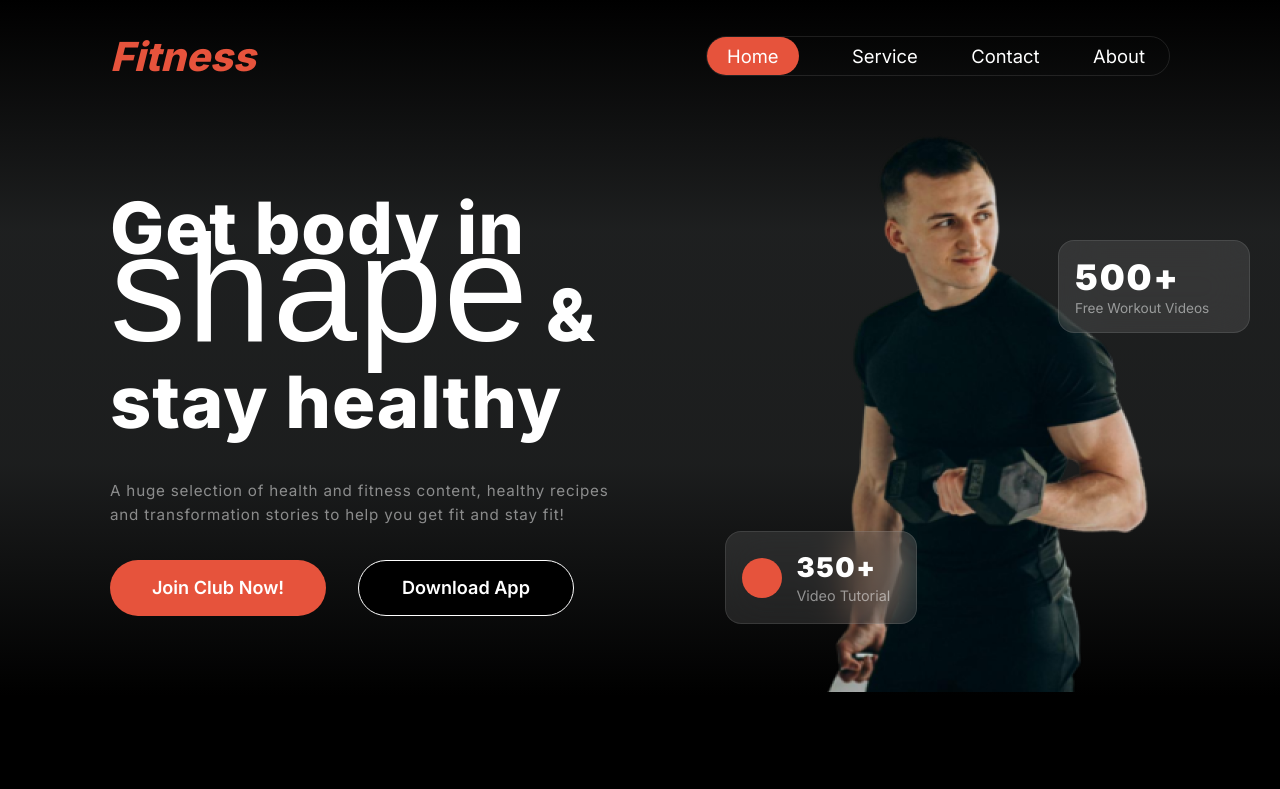
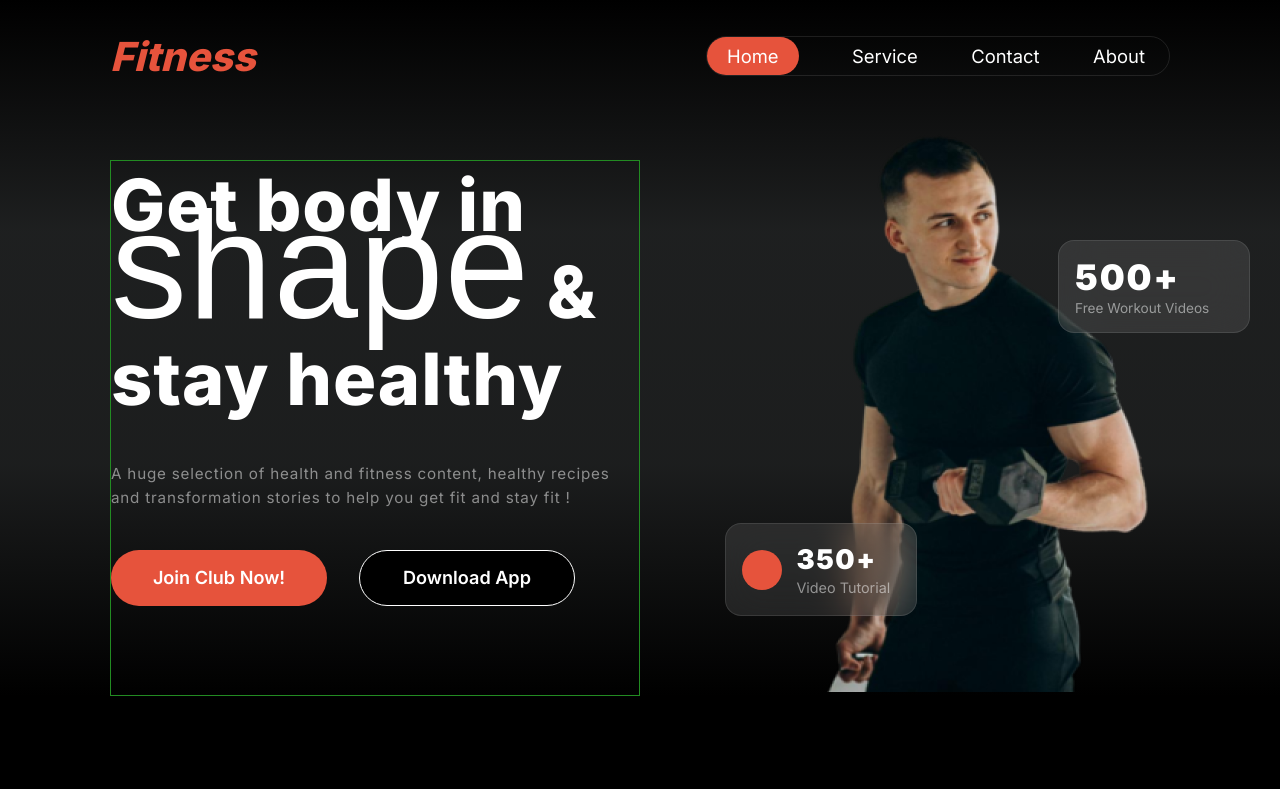
Before and after one commit to himu-mitra/Fitness-Business-Portfolio, a plain HTML site: page index.html in a window 1280 px wide. Shown: the top 789 px of the page. Drawn offline with Linux system fonts and the light colour scheme; a web font is replaced by a local one.

Commit message:
Update Hero Section

```diff
--- a/styles/style.css
+++ b/styles/style.css
@@ -110,7 +110,8 @@ nav {
 
 .hero-content {
   max-width: 50%;
-  margin-top: 4.5rem;
+  margin-top: 3rem;
+  border: 1px solid forestgreen;
 }
 
 .hero-content h1 {
@@ -133,14 +134,14 @@ nav {
   font-weight: 400;
   line-height: 1.5rem;
   letter-spacing: 0.05rem;
-  margin-top: 2.1rem;
+  margin-top: 2.5rem;
 }
 
 .hero-content-button-container {
   display: flex;
   flex-direction: row;
   gap: 2rem;
-  margin-top: 2.1rem;
+  margin-top: 2.5rem;
 }
 
 .hero-img-container {
@@ -185,7 +186,7 @@ nav {
 .container350 {
   position: absolute;
   left: -6rem;
-  bottom: 4.5rem;
+  bottom: 5rem;
   display: flex;
   align-items: center;
 }
```
Also changed, not shown: index.html (+1 -1 lines).
